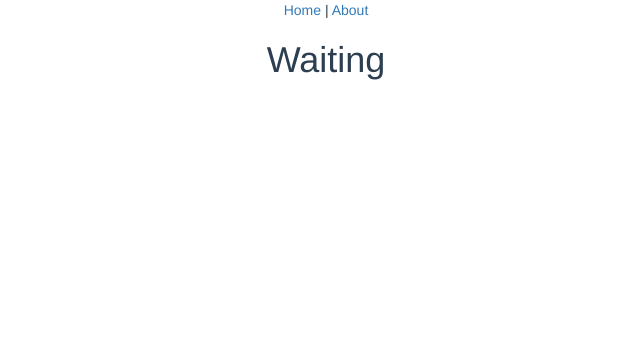
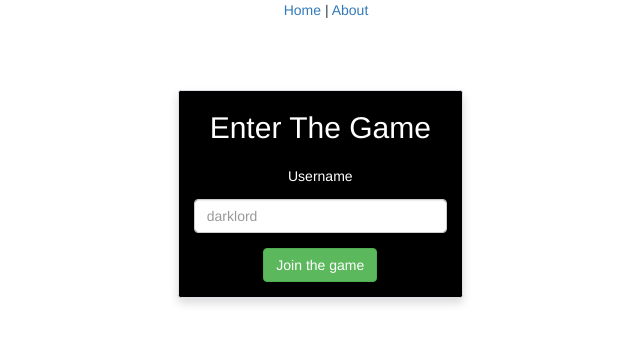
Before and after one commit to trivia-quiz/trivia-quiz-client, a Vue app in the folder client/: page / in a window 1280 px wide. Shown: the top 344 px of the page, without its empty margins (314-954 px from the left). Built offline with nearby package versions, Linux system fonts and the light colour scheme.

Commit message:
login client

```diff
--- a/client/public/index.html
+++ b/client/public/index.html
@@ -4,6 +4,7 @@
     <meta charset="utf-8">
     <meta http-equiv="X-UA-Compatible" content="IE=edge">
     <meta name="viewport" content="width=device-width,initial-scale=1.0">
+    <link rel="stylesheet" href="https://cdn.jsdelivr.net/npm/bootstrap@4.5.3/dist/css/bootstrap.min.css" integrity="sha384-TX8t27EcRE3e/ihU7zmQxVncDAy5uIKz4rEkgIXeMed4M0jlfIDPvg6uqKI2xXr2" crossorigin="anonymous">
     <link rel="icon" href="<%= BASE_URL %>favicon.ico">
     <title><%= htmlWebpackPlugin.options.title %></title>
   </head>
--- a/client/src/axios/axiosInstance.js
+++ b/client/src/axios/axiosInstance.js
@@ -1,7 +1,7 @@
 import axios from 'axios'
 
 const instance = axios.create({
-  baseURL: ''
+  baseURL: 'http://localhost:3000'
 })
 
 export default instance
--- a/client/src/views/Login.vue
+++ b/client/src/views/Login.vue
@@ -1,13 +1,70 @@
 <template>
-  <h1>Waiting</h1>
+  <section class="login">
+    <div class="container">
+        <div class="row">
+            <div class="col-3"></div>
+            <div id="login" class="col-3 border rounded shadow text-center text-white">
+                <h2>Enter The Game</h2>
+                <form @submit.prevent="join">
+                    <div class="form-group">
+                        <label class="mt-2" for="username"><h5>Username</h5></label>
+                        <input v-model="user.username" placeholder="darklord" type="text" class="form-control">
+                    </div>
+                    <div class="form-group">
+                        <button type="submit" class="btn btn-success btn-md">Join the game</button>
+                    </div>
+                </form>
+            </div>
+            <div class="col-3"></div>
+        </div>
+    </div>
+  </section>
 </template>
 
 <script>
+
+import axios from '../axios/axiosInstance'
+
 export default {
-  name: 'Login'
+  name: 'Login',
+  data () {
+    return {
+      user: {
+        username: ''
+      }
+    }
+  },
+  methods: {
+    join () {
+      const user = this.user
+      axios({
+        url: '/register',
+        method: 'POST',
+        data: user
+      })
+        .then(({ data }) => {
+          localStorage.setItem('username', data.username)
+          localStorage.setItem('score', data.score)
+          this.$router.push('/waiting')
+        })
+        .catch(err => {
+          console.log(err)
+        })
+    }
+  }
 }
 </script>
 
-<style>
+<style scoped>
+body{
+  margin: 0;
+  padding: 0;
+  font-family: sans-serif;
+}
+#login{
+  background-color: black;
+  top: 70px;
+  left:12%;
+}
 
 </style>
```
Also changed, not shown: 1 other file (tests, documents, lock files or other folders).
